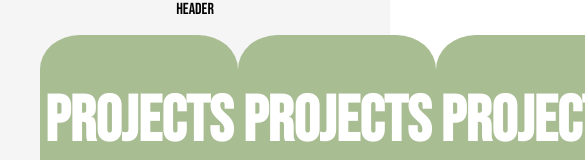
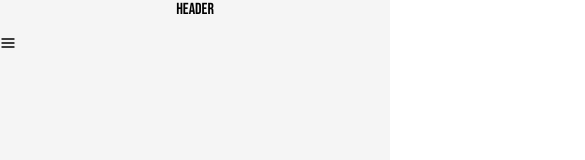
Before and after one commit to JordanR-img/J-J, a React (Create React App) app: page / in a window 390 px wide. Shown: the top 160 px of the page, 585 px wide, since content can reach past the window. Built offline with nearby package versions, Linux system fonts and the light colour scheme.

Commit message:
partially adding a nav, functionality with the useState and a couple media queries to start getting it mobile friendly

```diff
--- a/package.json
+++ b/package.json
@@ -8,6 +8,7 @@
     "@testing-library/user-event": "^13.5.0",
     "react": "^18.2.0",
     "react-dom": "^18.2.0",
+    "react-icons": "^4.6.0",
     "react-scripts": "5.0.1",
     "web-vitals": "^2.1.4"
   },
--- a/src/Styling/HomePage/HomePage.module.css
+++ b/src/Styling/HomePage/HomePage.module.css
@@ -13,4 +13,7 @@
   font-family: "Bebas Neue";
 }
 
+
+
+
 /* Zooming the page to 400% actually looks way better */
--- a/src/Styling/HomePage/HomePageMainContent.module.css
+++ b/src/Styling/HomePage/HomePageMainContent.module.css
@@ -14,6 +14,7 @@
 .NavBar {
   list-style-type: none;
   /* border: solid purple 6px; */
+
 
   display: flex;
   justify-content: space-around;
@@ -37,9 +38,31 @@
   padding: 5px;
   cursor: pointer;
   font-size: 200%;
+  transition: all .2s ease-in-out;
 }
 
 .ProjectsNav:hover {
   background-color: #8a9a5b;
+  transform: scale(1.1);
+
   /* font-family: 'Noto Serif Gujarati', serif; */
 }
+
+@media all and (max-width: 768px) {
+  .NavBar {
+    display: none;
+  }
+}
+
+@media all and (max-width: 390px) {
+  .BoxProfilePic {
+    /* border: solid red; */
+    display: flex;
+    flex-direction: column;
+    align-items: center;
+    height: 100vh;
+    margin-top: 30vh;
+  }
+
+
+}
--- /dev/null
+++ b/src/Styling/HomePage/Modal.module.css
@@ -0,0 +1,22 @@
+.Modal {
+    display: none;
+}
+
+
+
+
+
+
+
+
+
+
+
+
+
+
+@media all and (max-width: 390px) {
+    .Modal {
+        display: block;
+    }
+}
--- /dev/null
+++ b/src/Styling/HomePage/NavBarHomePage.module.css
@@ -0,0 +1,41 @@
+li {
+    list-style-type: none;
+    transition-delay: 3s;
+}
+
+.NavButton {
+    transition-duration: 1s;
+}
+
+
+.NavButton {
+    display: none;
+}
+
+
+
+
+
+
+
+
+
+
+
+
+
+
+
+
+
+
+
+
+
+
+
+@media all and (max-width: 390px) {
+    .NavButton {
+        display: block;
+    }
+}
--- /dev/null
+++ b/src/components/ModalNavBar.js
@@ -0,0 +1,16 @@
+import Style from "../Styling/HomePage/Modal.module.css";
+
+
+export default function Modal() {
+
+
+
+
+
+
+
+
+
+
+return <div className={Style.Modal}>we are being clicked</div>
+}
--- /dev/null
+++ b/src/components/NavBarHomePage.js
@@ -0,0 +1,20 @@
+import { FiMenu } from "react-icons/fi";
+import Style from "../Styling/HomePage/NavBarHomePage.module.css";
+import { useState } from "react";
+import Modal from '../components/ModalNavBar.js'
+export default function NavBar() {
+    const [modal, setModal] = useState(false)
+
+
+  return (
+    <div className={Style.NavBarContainer}>
+      <ul className={Style.ListContainer}>
+       {modal && <Modal />}
+      </ul>
+
+      <FiMenu className={Style.NavButton} onClick={() => {
+        setModal(!modal)
+      }}/>
+    </div>
+  );
+}
--- a/src/pages/HomePage.js
+++ b/src/pages/HomePage.js
@@ -1,12 +1,13 @@
 import Style from "../Styling/HomePage/HomePage.module.css";
-import MainContent from "../components/MainContentHomePage";
+import MainContent from "../components/MainContentHomePage.js";
+import NavBar from "../components/NavBarHomePage.js";
 export default function HomePage() {
   return (
     <div className={Style.HomePage}>
       <div>
         <header>header</header>
       </div>
-
+      <NavBar />
       <MainContent />
 
       {/* <div><footer>this may contain a nav</footer></div> */}
```
Also changed, not shown: 1 other file (tests, documents, lock files or other folders).
